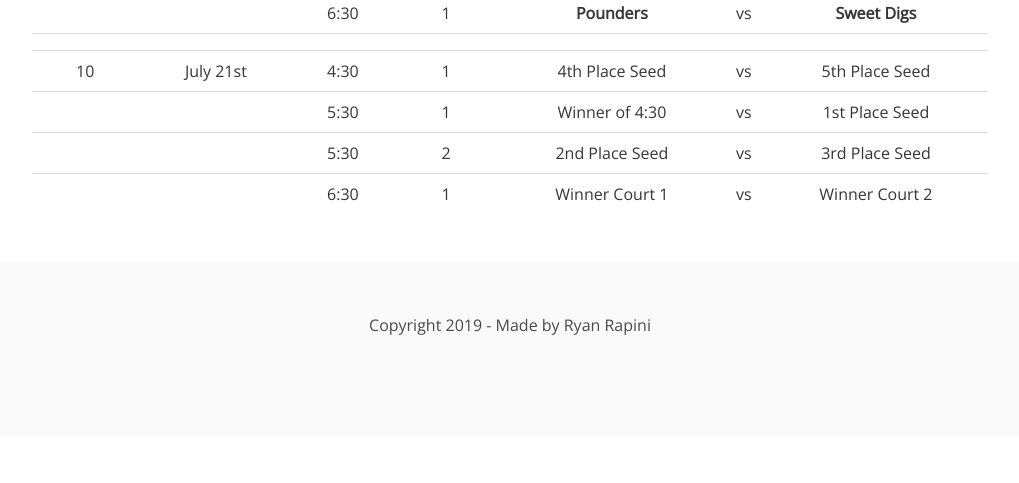
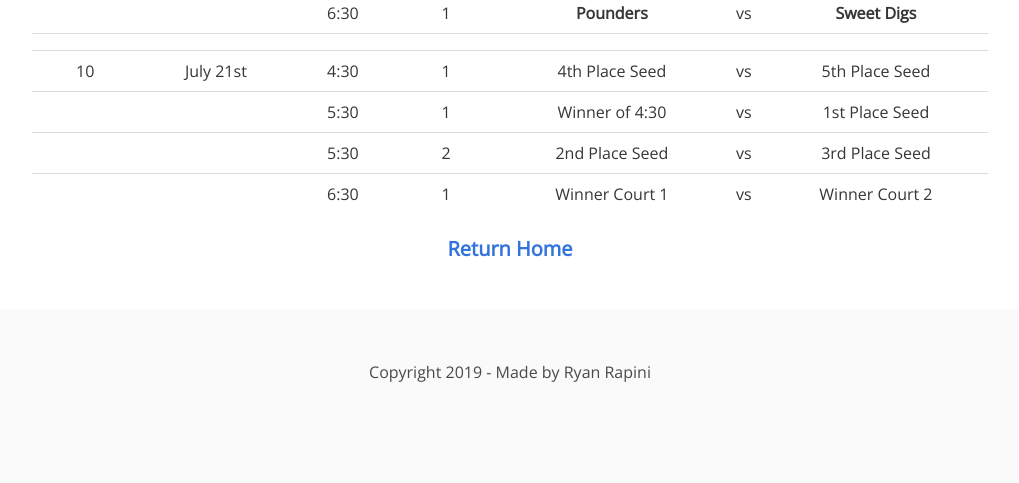
Before and after one commit to ryanrapini/jammsvolleyball, a PHP site: page /leagues/sunday in a window 1280 px wide. Shown: the part 1967-2450 px from the top of the page, without its empty margins (130-1149 px from the left). Before the commit the page ends 2302 px from the top, so only its background shows below. Run offline with PHP 8.4, Linux system fonts and the light colour scheme.

Commit message:
add back button

```diff
--- a/public/leagues/sunday/index.php
+++ b/public/leagues/sunday/index.php
@@ -365,6 +365,9 @@
                             </tbody>
                         </table>
                     </div>
+                    <div class="column is-12">
+                        <h5 class="title is-5"><a href="index.html">Return Home</a></h5>
+                    </div>
                 </div>
             </div>
         </div>
```
